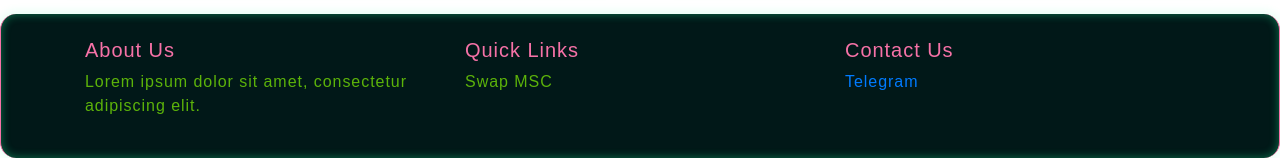
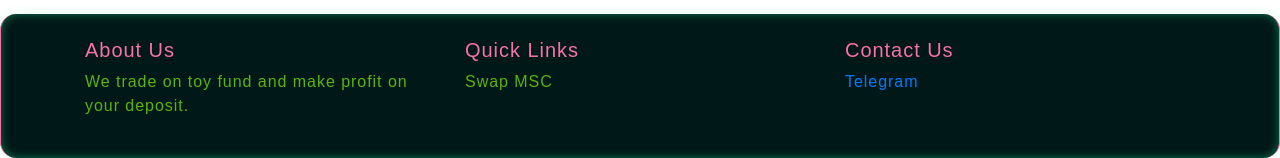
Before and after one commit to lexeach/MetaSpace_ROI, a React (Create React App) app: page / in a window 1280 px wide. Shown: the part 2861-3019 px from the top of the page. Built offline with nearby package versions, Linux system fonts and the light colour scheme.

Commit message:
Update Footer.js

```diff
--- a/src/components/Footer.js
+++ b/src/components/Footer.js
@@ -9,14 +9,14 @@ const Footer = () => (
       <div className="row">
         <div className="col-md-4">
           <h5>About Us</h5>
-          <p>Lorem ipsum dolor sit amet, consectetur adipiscing elit.</p>
+          <p>We trade on toy fund and make profit on your deposit.</p>
         </div>
         <div className="col-md-4">
           <h5>Quick Links</h5>
           <ul className="list-unstyled">
             <li>
               <a
-                href="https://scan.KBCfoundation.com/"
+                href="https://changex.netlify.app/"
                 target="_blank"
                 rel="noopener noreferrer"
               >
```
